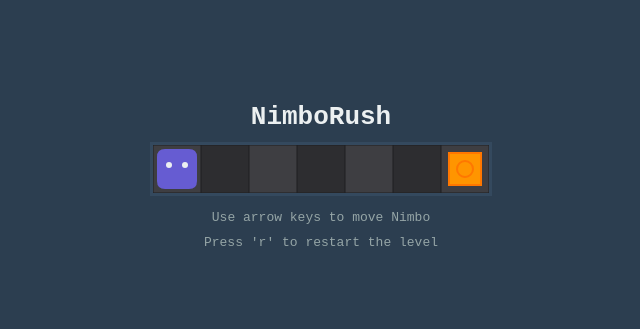
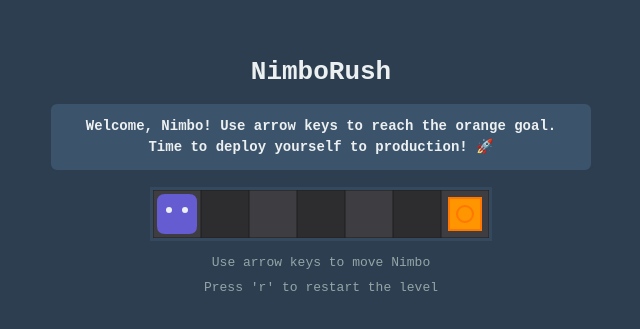
Before and after one commit to PatriciaJacob/NimboRush, a website built with Vite: page index.html in a window 1280 px wide. Shown: the part 253-582 px from the top of the page, without its empty margins (319-959 px from the left). Built offline with nearby package versions, Linux system fonts and the light colour scheme.

Commit message:
feat(levels): added level specific messaging

```diff
--- a/index.html
+++ b/index.html
@@ -26,11 +26,29 @@
       }
       h1 {
         color: #ecf0f1;
-        margin-bottom: 10px;
+        margin-bottom: 15px;
+      }
+      #level-text {
+        background-color: #3b536b;
+        color: #ecf0f1;
+        padding: 12px 20px;
+        border-radius: 8px;
+        margin-bottom: 15px;
+        max-width: 500px;
+        margin-left: auto;
+        margin-right: auto;
+        font-size: 14px;
+        line-height: 1.5;
+        border: 2px solid #2c3e50;
+        min-height: 20px;
+      }
+      #level-text:empty {
+        display: none;
       }
       .info {
         color: #95a5a6;
         margin-top: 10px;
+        font-size: 13px;
       }
       #message-overlay {
         display: none;
@@ -80,6 +98,7 @@
     </div>
     <div id="game-container">
       <h1>NimboRush</h1>
+      <h3 id="level-text"></h3>
       <canvas id="game-canvas"></canvas>
       <div class="info">Use arrow keys to move Nimbo</div>
       <div class="info">Press 'r' to restart the level</div>
--- a/src/game.ts
+++ b/src/game.ts
@@ -26,6 +26,7 @@ export class Game {
   private messageOverlay: HTMLElement;
   private messageTitle: HTMLElement;
   private messageSubtitle: HTMLElement;
+  private levelText: HTMLElement;
 
   constructor(canvas: HTMLCanvasElement) {
     this.canvas = canvas;
@@ -39,6 +40,7 @@ export class Game {
     this.messageOverlay = document.getElementById('message-overlay')!;
     this.messageTitle = document.getElementById('message-title')!;
     this.messageSubtitle = document.getElementById('message-subtitle')!;
+    this.levelText = document.getElementById('level-text')!;
 
     // Initialize with empty arrays (will be populated by loadLevel)
     this.s3Buckets = [];
@@ -242,13 +244,14 @@ export class Game {
   }
 
   private showWinMessage(): void {
-    this.messageTitle.textContent = 'YOU WIN!';
     this.messageTitle.className = 'message-title win';
 
     // Show different message based on if there's a next level
     if (this.currentLevelIndex < LEVELS.length - 1) {
+      this.messageTitle.textContent = 'LEVEL COMPLETE!';
       this.messageSubtitle.textContent = 'Press N for next level or R to restart';
     } else {
+      this.messageTitle.textContent = 'YOU WIN!';
       this.messageSubtitle.textContent = 'All levels complete! Press R to restart';
     }
 
@@ -305,6 +308,9 @@ export class Game {
     // Recreate goals
     this.goals = levelData.goals.map(g => new Goal(g.x, g.y, this.tileSize, g.type || 's3bucket'));
 
+    // Update level text
+    this.levelText.textContent = levelData.levelText || '';
+
     console.log(`Loaded Level ${levelData.id}: ${levelData.name}`);
   }
 
--- a/src/levels.ts
+++ b/src/levels.ts
@@ -7,6 +7,7 @@ export interface LevelData {
   s3Buckets?: { x: number; y: number }[];
   holes?: { x: number; y: number }[];
   goals: { x: number; y: number; type?: 's3bucket' | 'player' }[];
+  levelText?: string;
 }
 
 export const LEVELS: LevelData[] = [
@@ -16,6 +17,8 @@ export const LEVELS: LevelData[] = [
     gridWidth: 7,
     gridHeight: 1,
     playerStart: { x: 0, y: 0 },
+    levelText:
+      'Welcome, Nimbo! Use arrow keys to reach the orange goal. Time to deploy yourself to production! 🚀',
     goals: [{ x: 6, y: 0, type: 'player' }],
   },
   {
@@ -25,6 +28,7 @@ export const LEVELS: LevelData[] = [
     gridHeight: 1,
     playerStart: { x: 0, y: 0 },
     s3Buckets: [{ x: 2, y: 0 }],
+    levelText: 'Push the S3 bucket to the green goal. Storage made simple... or is it? 📦',
     goals: [{ x: 6, y: 0 }],
   },
   {
```
